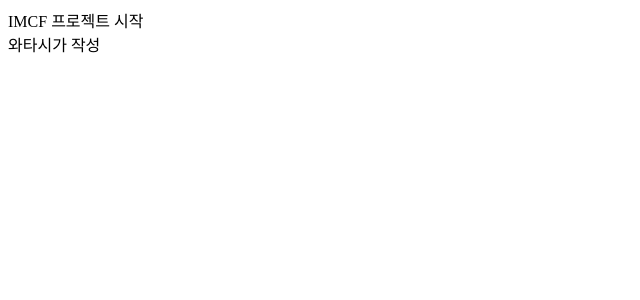
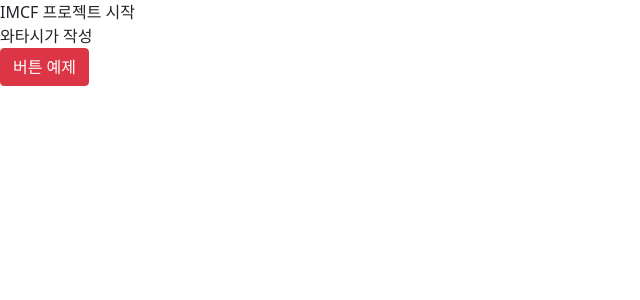
Before and after one commit to I-m-Codefix/IMCF_front, a React (Create React App) app: page / in a window 1280 px wide. Shown: the top 300 px of the page, without its empty margins (0-640 px from the left). Built offline with nearby package versions, Linux system fonts and the light colour scheme.

Commit message:
Add : Bootstrap

```diff
--- a/package.json
+++ b/package.json
@@ -6,18 +6,20 @@
     "@testing-library/jest-dom": "^5.16.4",
     "@testing-library/react": "^13.1.1",
     "@testing-library/user-event": "^13.5.0",
+    "bootstrap": "^5.1.3",
     "classnames": "^2.3.1",
     "node-sass": "^7.0.1",
     "open-color": "^1.9.1",
     "react": "^18.0.0",
+    "react-bootstrap": "^2.3.1",
     "react-dom": "^18.0.0",
     "react-scripts": "5.0.1",
     "sass-loader": "^12.6.0",
     "web-vitals": "^2.1.4"
   },
   "scripts": {
-    "dev": "react-scripts start",
-    "start": "react-scripts start",
+    "dev": "set PORT=5000 && react-scripts start",
+    "start": "set PORT=5000 && react-scripts start",
     "build": "react-scripts build",
     "test": "react-scripts test",
     "eject": "react-scripts eject"
--- a/src/App.js
+++ b/src/App.js
@@ -1,8 +1,11 @@
 function App() {
   return (
     <div className="App">
-      IMCF 프로젝트 시작<br/>
-      와타시가 작성
+      <div>
+        IMCF 프로젝트 시작<br/>
+        와타시가 작성
+      </div>
+      <button type="button" class="btn btn-danger">버튼 예제</button>
     </div>
   );
 }
--- a/src/index.js
+++ b/src/index.js
@@ -1,6 +1,7 @@
 import React from 'react';
 import ReactDOM from 'react-dom/client';
 import App from './App';
+import 'bootstrap/dist/css/bootstrap.css';
 
 const root = ReactDOM.createRoot(document.getElementById('root'));
 root.render(
```
Also changed, not shown: public/robots.txt (deleted), 2 other files (tests, documents, lock files or other folders).
